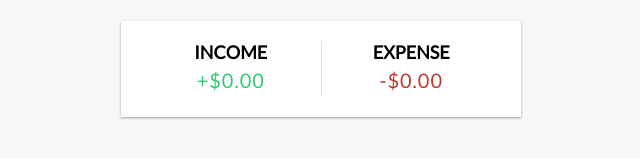
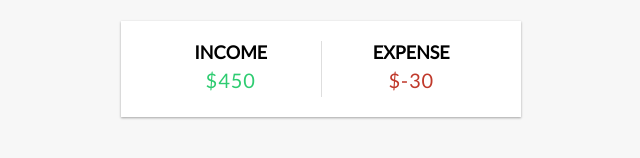
Before and after one commit to AmrMustafa13/trackify, a Vue app: page / in a window 1280 px wide. Shown: the part 150-308 px from the top of the page, without its empty margins (319-959 px from the left). Built offline with nearby package versions, Linux system fonts and the light colour scheme.

Commit message:
calc income & expenses

```diff
--- a/src/App.vue
+++ b/src/App.vue
@@ -2,7 +2,7 @@
   <Header />
   <div class="container">
     <Balance :total="total" />
-    <IncomeExpenses />
+    <IncomeExpenses :income="income" :expense="expense" />
     <TransactionList :transactions="transactions" />
     <AddTransaction />
   </div>
@@ -27,4 +27,16 @@ const transactions = ref([
 const total = computed(() => {
   return transactions.value.reduce((acc, item) => (acc += item.amount), 0);
 });
+
+const income = computed(() => {
+  return transactions.value
+    .filter((transaction) => transaction.amount > 0)
+    .reduce((acc, item) => (acc += item.amount), 0);
+});
+
+const expense = computed(() => {
+  return transactions.value
+    .filter((transaction) => transaction.amount < 0)
+    .reduce((acc, item) => (acc += item.amount), 0);
+});
 </script>
--- a/src/components/IncomeExpenses.vue
+++ b/src/components/IncomeExpenses.vue
@@ -2,11 +2,26 @@
   <div class="inc-exp-container">
     <div>
       <h4>Income</h4>
-      <p id="money-plus" class="money plus">+$0.00</p>
+      <p id="money-plus" class="money plus">${{ income }}</p>
     </div>
     <div>
       <h4>Expense</h4>
-      <p id="money-minus" class="money minus">-$0.00</p>
+      <p id="money-minus" class="money minus">${{ expense }}</p>
     </div>
   </div>
 </template>
+
+<script setup>
+import { defineProps } from "vue";
+
+const { income, expense } = defineProps({
+  income: {
+    type: Number,
+    required: true,
+  },
+  expense: {
+    type: Number,
+    required: true,
+  },
+});
+</script>
```
